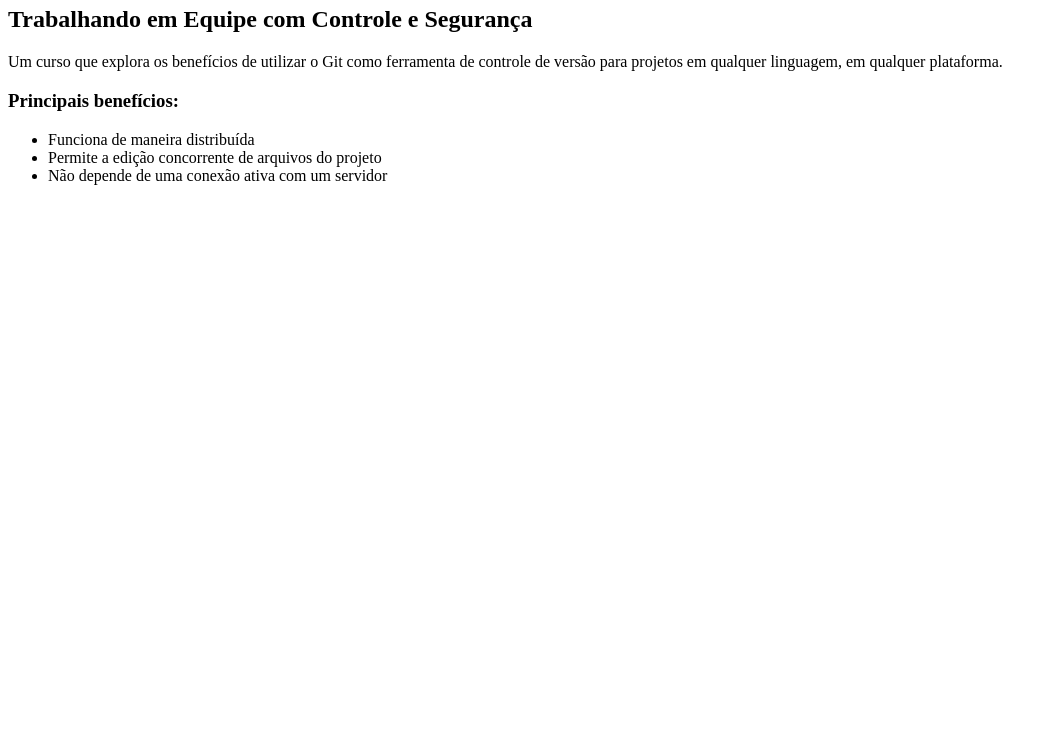
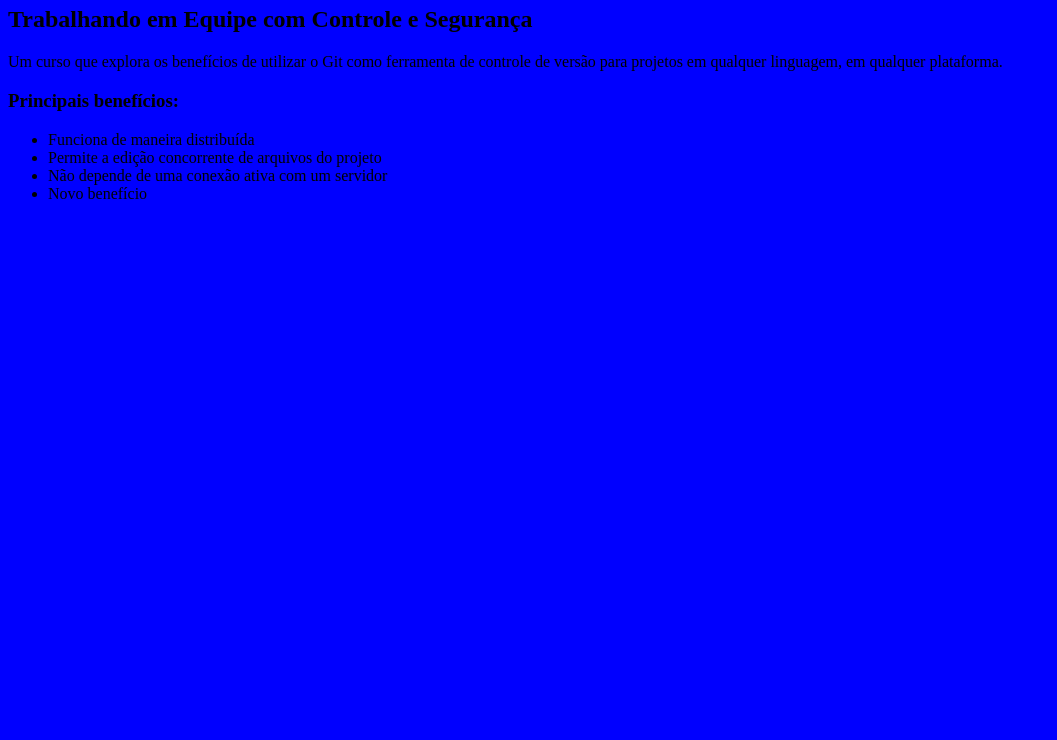
Before and after one commit to luciagsperanza/curso-git, a plain HTML site: page index.html in a window 1280 px wide. Shown: the part 60-800 px from the top of the page, without its empty margins (0-1057 px from the left). Drawn offline with Linux system fonts and the light colour scheme.

Commit message:
Adicionando estilo para a nossa página

```diff
--- /dev/null
+++ b/design.css
@@ -0,0 +1,3 @@
+body {
+  background-color: blue;
+}
--- a/index.html
+++ b/index.html
@@ -1,5 +1,6 @@
 <html>
     <head>
+	<link rel="stylesheet" type="text/css" href="/design.css"/>
     </head>
     <body>
         <h1>Git</h1>
@@ -12,6 +13,7 @@
             <li>Funciona de maneira distribuída</li>
             <li>Permite a edição concorrente de arquivos do projeto</li>
             <li>Não depende de uma conexão ativa com um servidor</li>
+			<li>Novo benefício</li>
         </ul>
     </body>
 </html>
```
